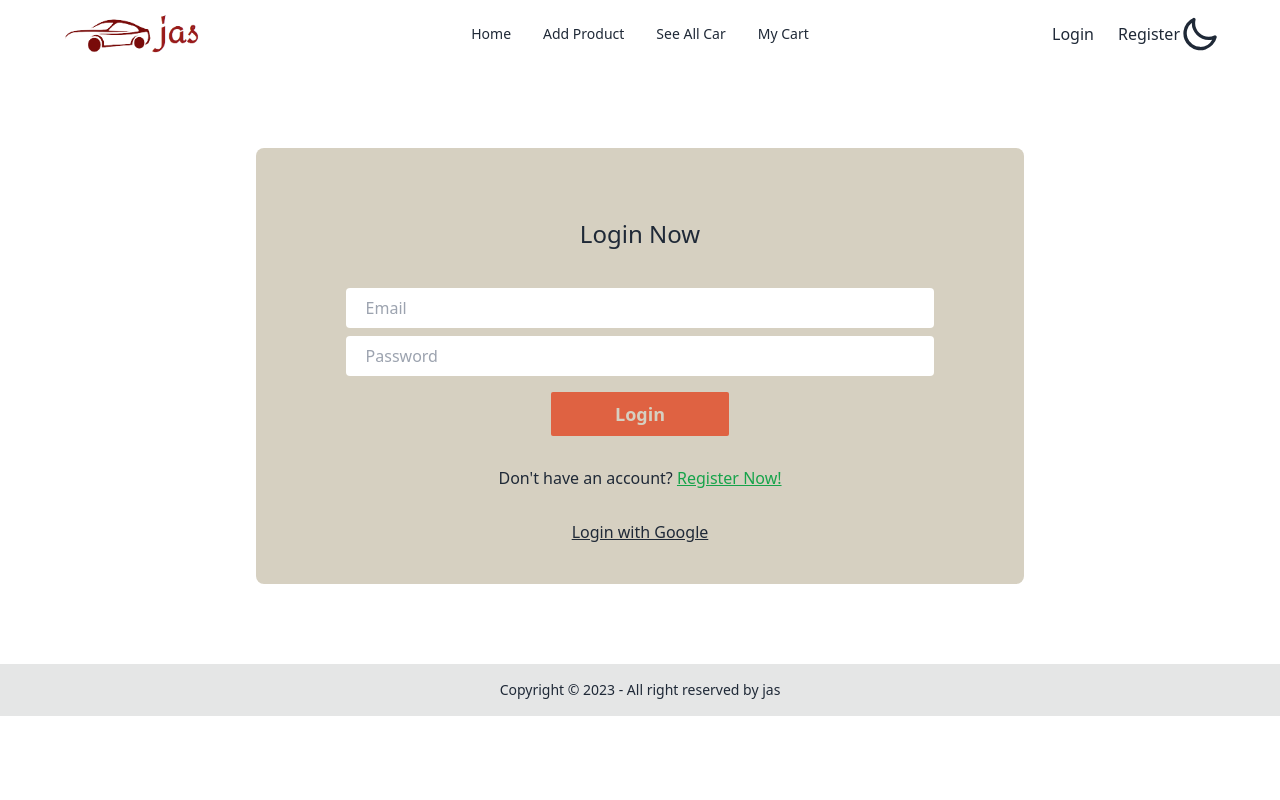
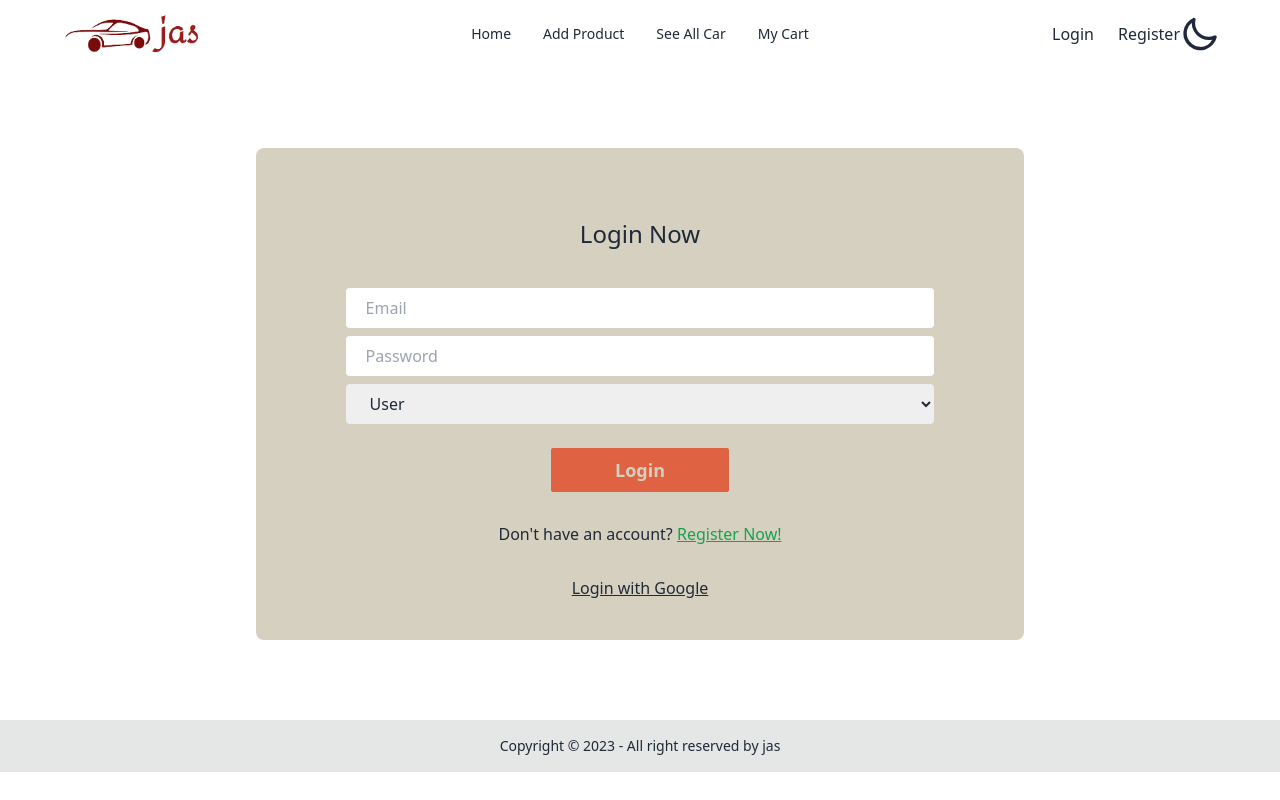
Before and after one commit to Jobayer-Ahmmed/jas-automotive-client, a React (Vite) app: page /login in a window 1280 px wide. Built offline with nearby package versions, Linux system fonts and the light colour scheme; no server answers; a web font is replaced by a local one.

Commit message:
handling error of login system

```diff
--- a/src/component/pages/login/Login.jsx
+++ b/src/component/pages/login/Login.jsx
@@ -19,6 +19,7 @@ const Login = () => {
         .then(res=>res.json())
         .then((data)=>{
             setEmails(data)
+            console.log(data)
         })
     },[])
 
@@ -37,8 +38,10 @@ const Login = () => {
         const email = myForm.get("email")
         const password = myForm.get("password")
 
+
         const findEmail = emails.find(emailObj=> emailObj.email===email)
         const getEmail = findEmail?.email
+        console.log(getEmail)
 
         setMessage('')
 
@@ -64,6 +67,10 @@ const Login = () => {
             <form onSubmit={handleLogin}>
                 <input className="my-2 w-4/5 h-10 pl-5 rounded" type="text" placeholder="Email" name="email" required /> <br />
                 <input className="w-4/5 h-10 pl-5 rounded" type="password" placeholder="Password" name="password" required/> <br />
+                <select className="my-2 w-4/5 h-10 pl-5 rounded"  name="role">
+                    <option value="user">User</option>
+                    <option value="admin">Admin</option>
+                </select><br />
                 <input  className="mt-4 rounded-sm px-16  py-2 text-lg font-bold bg-[#DF6242] text-textColor cursor-pointer active:text-xl" type="submit" value="Login" />
             </form>
             <p  className=" my-mtMargin">Don&apos;t have an account? <Link to="/register" className="underline text-green-600">Register Now!</Link></p>
```
